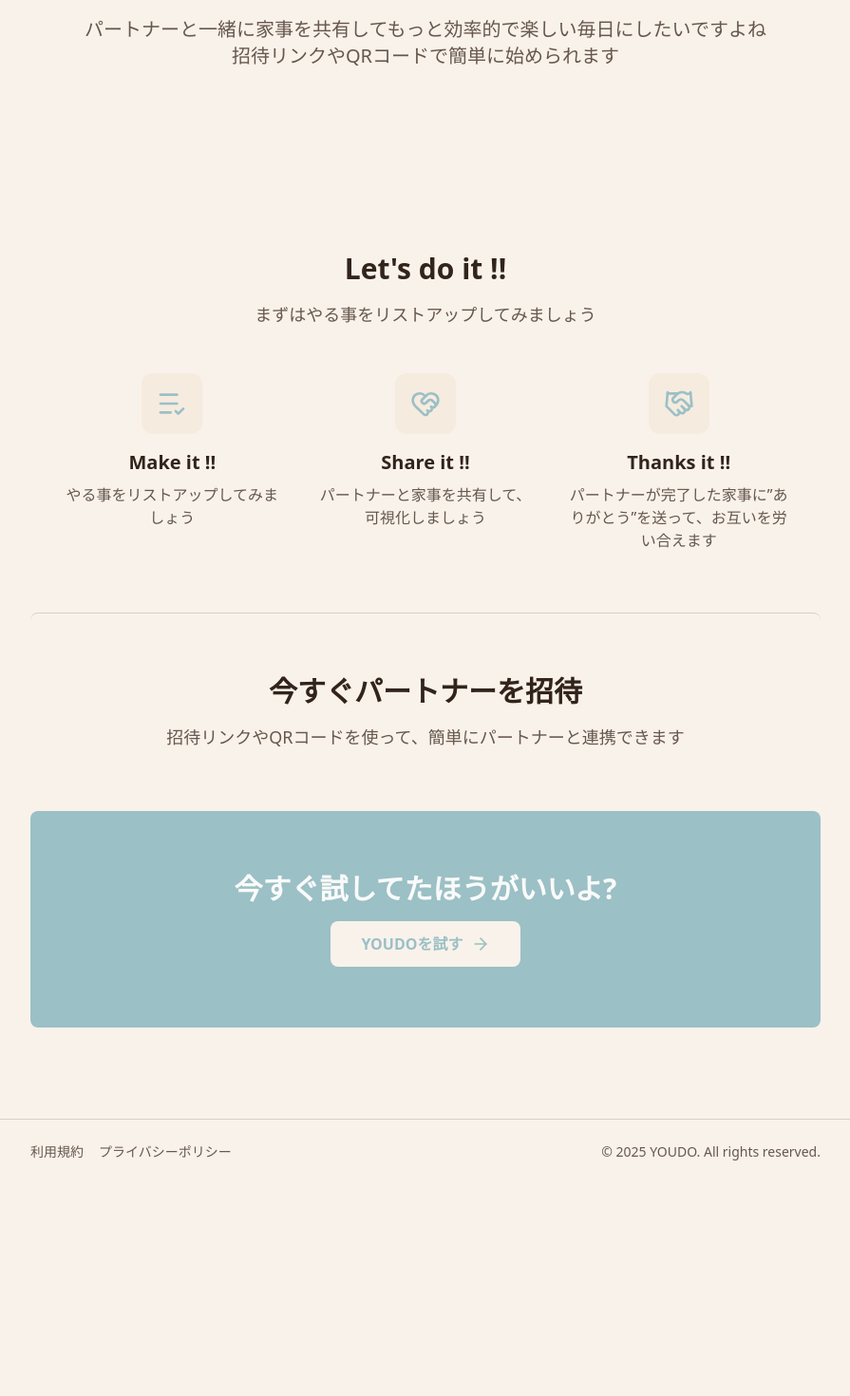
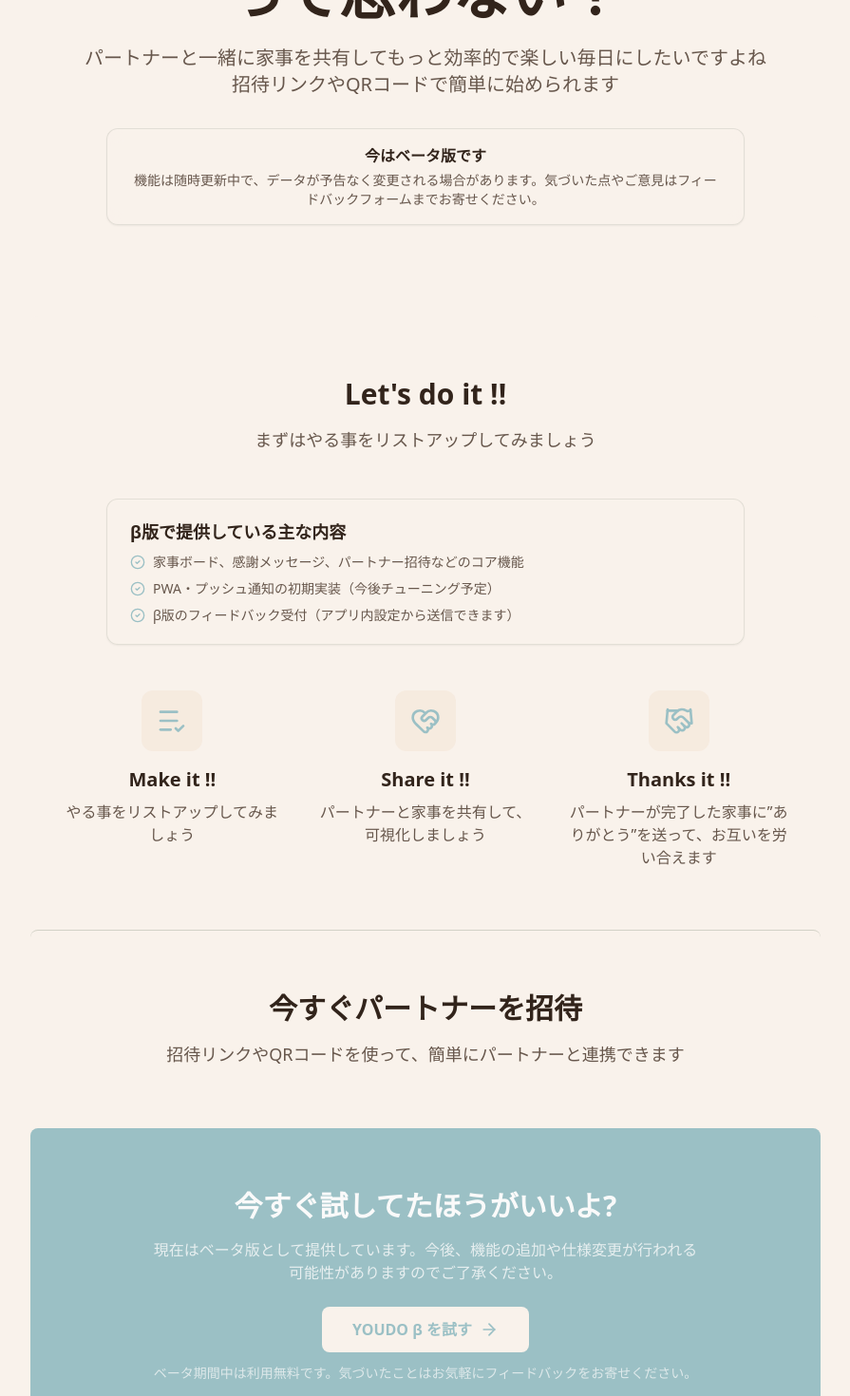
Before and after one commit to tokechan/new_mvp, a Next.js app: page / in a window 1280 px wide. Shown: the part 380-1850 px from the top of the page at 95% size, without its empty margins (192-1087 px from the left). Before the commit the page ends 1627 px from the top, so only its background shows below. Built offline with nearby package versions, Linux system fonts and the light colour scheme; no server answers.

Commit message:
feat(landing): add beta version indicators and feature highlights
Add visual indicators and informational sections to communicate beta status
and highlight available features during beta testing period

```diff
--- a/src/app/(marketing)/page.tsx
+++ b/src/app/(marketing)/page.tsx
@@ -19,6 +19,10 @@ export default function LandingPage() {
       <section className="relative overflow-hidden">
         <div className="max-w-7xl mx-auto px-4 sm:px-6 lg:px-8 py-16 sm:py-24">
           <div className="text-center">
+            <span className="inline-flex items-center gap-2 rounded-full border border-primary/40 bg-primary/10 px-4 py-1 text-sm font-semibold uppercase tracking-wide text-primary">
+              <span className="inline-block h-2 w-2 rounded-full bg-primary" aria-hidden="true" />
+              Beta
+            </span>
             <h1 className="text-4xl sm:text-5xl lg:text-6xl font-bold text-foreground dark:text-foreground mb-6">
               <span className="block">家事を</span>
               <span className="block text-primary dark:text-primary">一緒に楽しもう</span>
@@ -30,6 +34,12 @@ export default function LandingPage() {
               <br className="hidden sm:block" />
               招待リンクやQRコードで簡単に始められます
             </p>
+            <div className="mx-auto mt-6 max-w-2xl rounded-xl border border-border/60 bg-background/80 px-6 py-4 text-sm text-muted-foreground shadow-sm backdrop-blur">
+              <h2 className="mb-1 text-base font-semibold text-foreground">今はベータ版です</h2>
+              <p>
+                機能は随時更新中で、データが予告なく変更される場合があります。気づいた点やご意見はフィードバックフォームまでお寄せください。
+              </p>
+            </div>
           </div>
         </div>
       </section>
@@ -44,6 +54,23 @@ export default function LandingPage() {
             <p className="text-lg text-muted-foreground dark:text-muted-foreground">
               まずはやる事をリストアップしてみましょう
             </p>
+          </div>
+          <div className="mx-auto mb-12 max-w-2xl rounded-xl border border-border/60 bg-background/70 px-6 py-5 text-left shadow-sm">
+            <h3 className="text-lg font-semibold text-foreground mb-2">β版で提供している主な内容</h3>
+            <ul className="space-y-2 text-sm text-muted-foreground">
+              <li className="flex items-start gap-2">
+                <CheckCircle2 className="mt-0.5 h-4 w-4 text-primary" aria-hidden="true" />
+                家事ボード、感謝メッセージ、パートナー招待などのコア機能
+              </li>
+              <li className="flex items-start gap-2">
+                <CheckCircle2 className="mt-0.5 h-4 w-4 text-primary" aria-hidden="true" />
+                PWA・プッシュ通知の初期実装（今後チューニング予定）
+              </li>
+              <li className="flex items-start gap-2">
+                <CheckCircle2 className="mt-0.5 h-4 w-4 text-primary" aria-hidden="true" />
+                β版のフィードバック受付（アプリ内設定から送信できます）
+              </li>
+            </ul>
           </div>
 
           <div className="grid md:grid-cols-3 gap-8">
@@ -108,13 +135,20 @@ export default function LandingPage() {
             今すぐ試してたほうがいいよ?
           </h2>
 
+          <p className="mx-auto mb-6 max-w-xl text-base text-primary-foreground/80">
+            現在はベータ版として提供しています。今後、機能の追加や仕様変更が行われる可能性がありますのでご了承ください。
+          </p>
+
           <button
             onClick={() => router.push('/app')}
             className="inline-flex items-center px-8 py-3 bg-card text-primary font-semibold rounded-lg hover:bg-muted transition-colors"
           >
-            YOUDOを試す
+            YOUDO β を試す
             <ArrowRight className="ml-2 w-5 h-5" aria-hidden="true" />
           </button>
+          <p className="mt-3 text-sm text-primary-foreground/70">
+            ベータ期間中は利用無料です。気づいたことはお気軽にフィードバックをお寄せください。
+          </p>
         </div>
       </section>
     </div>
```
